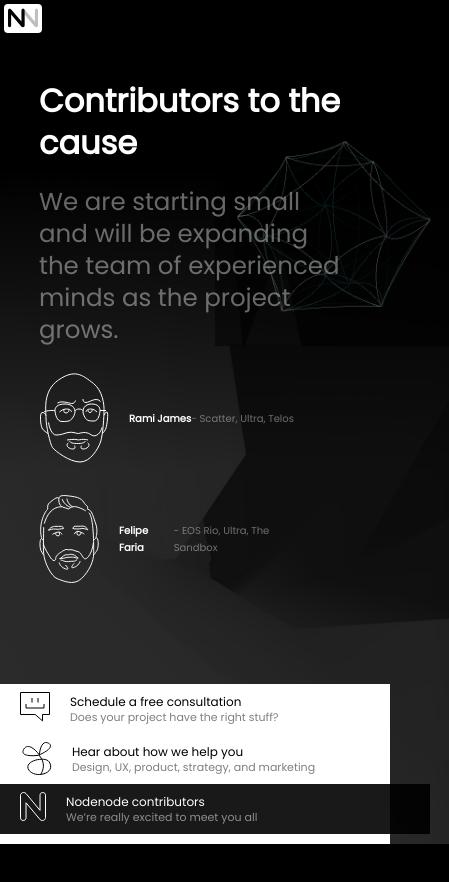
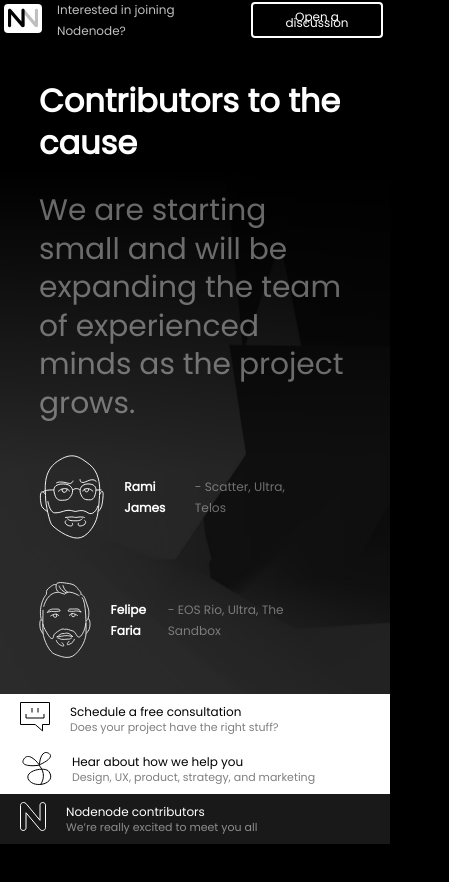
Before and after one commit to ramijames/nodenode-web, a Nuxt app: page /about in a window 390 px wide. Shown: the top 882 px of the page, 449 px wide, since content can reach past the window. After the commit the page ends 858 px from the top, so only its background shows below. Built offline with nearby package versions, Linux system fonts and the light colour scheme.

Commit message:
mobile fixes

```diff
--- a/assets/scss/main.scss
+++ b/assets/scss/main.scss
@@ -10,6 +10,10 @@
 
     @media only screen and (max-width: 800px) {
         font-size: 62.8%;
+    }
+
+    @media only screen and (max-width: 1200px) {
+        font-size: 76%;
     }
 
 }
@@ -123,14 +127,16 @@
     align-content: stretch;
     justify-content: center;
     align-items: stretch;
-    padding:140px 0 160px;
 
     &.wrap-centered {
         height:100%;
-    }
+        overflow-x: hidden;
+        overflow-y:auto;
 
-    @media only screen and (max-width: 800px) {
-        padding:40px 0 160px;
+        @media only screen and (max-width: 800px) {
+            height:auto;
+            overflow: clip;
+        }
     }
 
     section {
@@ -139,10 +145,13 @@
         flex-direction: row;
         align-content: center;
         justify-content: stretch;
-        padding:0 0 80px;
 
         &.centered {
             height:100%;
+
+            @media only screen and (max-width: 800px) {
+                overflow-x: hidden;
+            }
         }
 
         .flex-wrap {
@@ -151,29 +160,32 @@
             align-content: stretch;
             justify-content: center;
             align-items: stretch;
-            width:75%;
+            width:90%;
             margin:0 auto;
             position:relative;
-            padding-right:40px;
-            padding-left: 80px;
+            padding:80px 10% 160px;
+
+
+            @media only screen and (min-width: 1200px) {
+                width:85%;
+            }
 
             @media only screen and (min-width: 1400px) {
-                width:65%;
+                width:75%;
             }
 
             .inline-wow {
                 position:absolute;
                 width:60%;
                 max-width:600px;
-                right:-15%;
-                top: -20%;
+                right:5%;
+                top:0%;
                 height:auto;
                 z-index:-1;
                 opacity:0.45;
 
                 @media only screen and (max-width: 800px) {
-                    top: 10%;
-                    max-width:80%;
+                    display:none;
                 }
             }
 
@@ -198,7 +210,7 @@
 
             @media only screen and (max-width: 800px) {
                 width:100%;
-                padding:40px 10% 160px;
+                padding:80px 10% 180px;
                 justify-content: flex-start;
             }
 
@@ -294,11 +306,10 @@
 }
 
 .sub-nav {
-    background:black;
+    background:rgba(0,0,0,0.8);
     display: flex;
     flex-direction: row;
     backdrop-filter: blur(34px);
-    overflow:hidden;
     justify-content:space-between;
     align-items:center;
     height:80px;
@@ -307,15 +318,17 @@
     animation-name: sub-nav-grow;
     animation-duration: 0.15s;
     animation-timing-function: ease-in-out;
-    position:relative;
-    z-index:0;
+    position:fixed;
+    width:calc(100% - 132px);
+    z-index:10;
     font-family: Poppins;
 
     @media only screen and (max-width: 800px) {
         height:39px;
         padding:0 5px;
-        margin-left:40px;
+        margin-left:44px;
         justify-content: end;
+        width:calc(100% - 48px);
     }
 
     .back {
@@ -338,6 +351,7 @@
         display: flex;
         justify-content:space-between;
         align-items:center;
+        padding: 8px;
 
         @media only screen and (max-width: 800px) {
             align-items:right;
--- a/components/ConductContent.vue
+++ b/components/ConductContent.vue
@@ -1,6 +1,6 @@
 <template>
     <section id="ConductContent">
-        <div class="flex-wrap">
+        <div class="flex-wrap" style="padding-top:80px;">
             <Logo/>
 
             <img src="@/assets/wow1.gif" class="inline-wow">
--- a/components/Navigation.vue
+++ b/components/Navigation.vue
@@ -87,11 +87,11 @@
     z-index:1;
     position: fixed;
     bottom:0;
-    border-bottom:0px solid white;
     width:100%;
     z-index:1000;
     flex-direction:row;
     height:86px;
+    overflow:hidden;
 
     @media only screen and (max-width: 800px) {
         display:block;
@@ -100,8 +100,7 @@
         width:100%;
         z-index:1;
         flex-direction:column;
-        height:160px;
-        border-bottom:0;
+        height:150px;
     }
 
     .nav-item {
--- a/components/ServicesContent.vue
+++ b/components/ServicesContent.vue
@@ -61,6 +61,10 @@
             align-items:flex-start;
             width:25%;
 
+            @media only screen and (max-width: 800px) {
+                width:100%;
+            }
+
             p {
                 padding: 0 20px;
                 border-left:1px solid white;
--- a/pages/conduct.vue
+++ b/pages/conduct.vue
@@ -1,14 +1,5 @@
 <template>
   <div id="Conduct">
-    <section class="sub-nav">
-        <NuxtLink class="back" to="/">
-            <svg width="32" height="32" viewBox="0 0 32 32" fill="none" xmlns="http://www.w3.org/2000/svg">
-                <circle cx="16" cy="16" r="16" fill="white" fill-opacity="1"/>
-                <path d="M18 10L11 16.5L18 23" stroke="black" stroke-width="2" stroke-linecap="round" stroke-linejoin="round"/>
-            </svg>
-            Home
-        </NuxtLink>
-    </section>
     <div class="wrap-content">
         <ConductContent/>
     </div>
```
